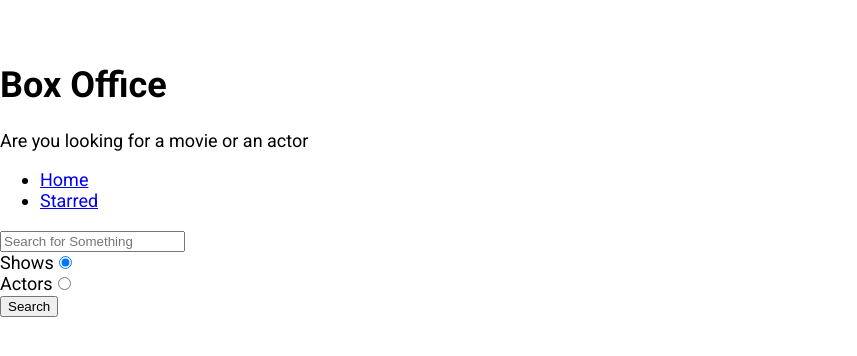
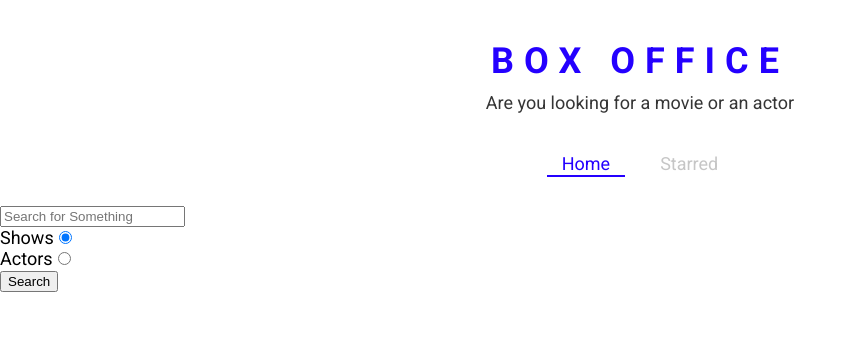
Before and after one commit to arjha97/box-office, a React (Create React App) app: page / in a window 1280 px wide. Shown: the top 356 px of the page, without its empty margins (0-857 px from the left). Built offline with nearby package versions, Linux system fonts and the light colour scheme.

Commit message:
added styled part1

```diff
--- a/src/App.js
+++ b/src/App.js
@@ -1,12 +1,24 @@
 import React from 'react';
 import { Switch, Route } from 'react-router-dom';
+import {ThemeProvider} from 'styled-components';
 import Home from './pages/Home';
 import Show from './pages/Show';
 import Starred from './pages/Starred';
 
 
+const theme = {
+  mainColors: {
+    blue: '#2400ff',
+    gray: '#c6c6c6',
+    dark: '#353535',
+  },
+};
+
+
+
 const App = () => {
  return (
+    <ThemeProvider theme={theme}>
       <Switch>
         <Route exact path="/">
           <Home/>
@@ -24,6 +36,7 @@
           Not Found
         </Route>
       </Switch>
+    </ThemeProvider>
   )
 }
 
--- a/src/components/Navs.js
+++ b/src/components/Navs.js
@@ -1,5 +1,6 @@
 import React from 'react';
-import {Link} from 'react-router-dom';
+import { useLocation } from 'react-router-dom';
+import { LinkStyled, NavList } from './Navs.styled';
 
 const LINKS = [
     {to: '/', text: 'Home'},
@@ -7,15 +8,18 @@
 ]
 
 const Navs = () => {
+
+    const location = useLocation();
+
     return (
         <div>
-            <ul>
+            <NavList>
                {LINKS.map(item =>
                  <li key={item.to}>
-                   <Link to={item.to}>{item.text}</Link>
+                   <LinkStyled to={item.to} className={item.to === location.pathname ? 'active' : null}>{item.text}</LinkStyled>
                  </li>
                 )}
-            </ul>
+            </NavList>
         </div>
     )
 }
--- /dev/null
+++ b/src/components/Navs.styled.js
@@ -0,0 +1,41 @@
+import styled from 'styled-components';
+import {Link} from 'react-router-dom';
+
+export const NavList = styled.ul`
+  display: flex;
+  justify-content: center;
+  list-style: none;
+  margin: 0 0 30px;
+  padding: 0;
+`;
+
+export const LinkStyled = styled(Link)`
+  margin: 0 10px;
+  padding: 3px 15px;
+  position: relative;
+  text-decoration: none;
+  color: ${({ theme }) => theme.mainColors.gray};
+  &.active {
+    color: ${({ theme }) => theme.mainColors.blue};
+    &:after {
+      content: '';
+      position: absolute;
+      display: block;
+      height: 2px;
+      left: 0%;
+      bottom: 0;
+      background-color: ${({ theme }) => theme.mainColors.blue};
+      animation: slide-in 0.3s ease-in forwards;
+      @keyframes slide-in {
+        from {
+          left: 50%;
+          width: 0;
+        }
+        to {
+          left: 0%;
+          width: 100%;
+        }
+      }
+    }
+  }
+`;
--- a/src/components/Title.js
+++ b/src/components/Title.js
@@ -1,11 +1,12 @@
 import React from 'react'
+import { TitleWrapper } from './Title.styled'
 
 const Title = ({ title, subtitle }) => {
     return (
-        <div>
+        <TitleWrapper>
             <h1>{title}</h1>
             <p>{subtitle}</p>
-        </div>
+        </TitleWrapper>
     )
 }
 
--- /dev/null
+++ b/src/components/Title.styled.js
@@ -0,0 +1,18 @@
+import styled from 'styled-components';
+
+export const TitleWrapper = styled.div`
+  text-align: center;
+  margin: 0 0 40px;
+
+  h1 {
+    color: ${({ theme }) => theme.mainColors.blue};
+    letter-spacing: 10px;
+    text-transform: uppercase;
+    margin: 0 0 10px;
+  }
+
+  p {
+    color: ${({ theme }) => theme.mainColors.dark};
+    margin: 0;
+  }
+`;
```
